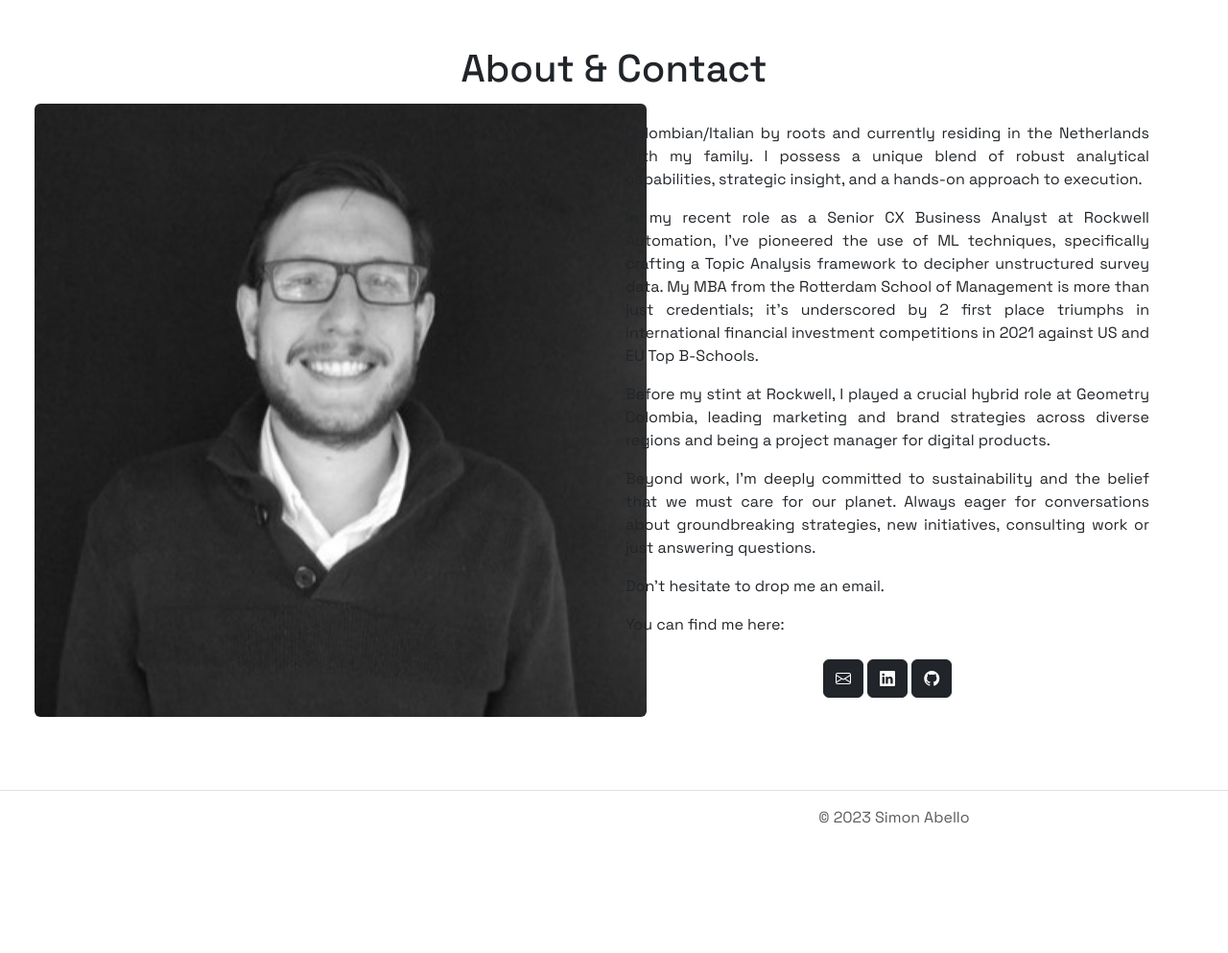
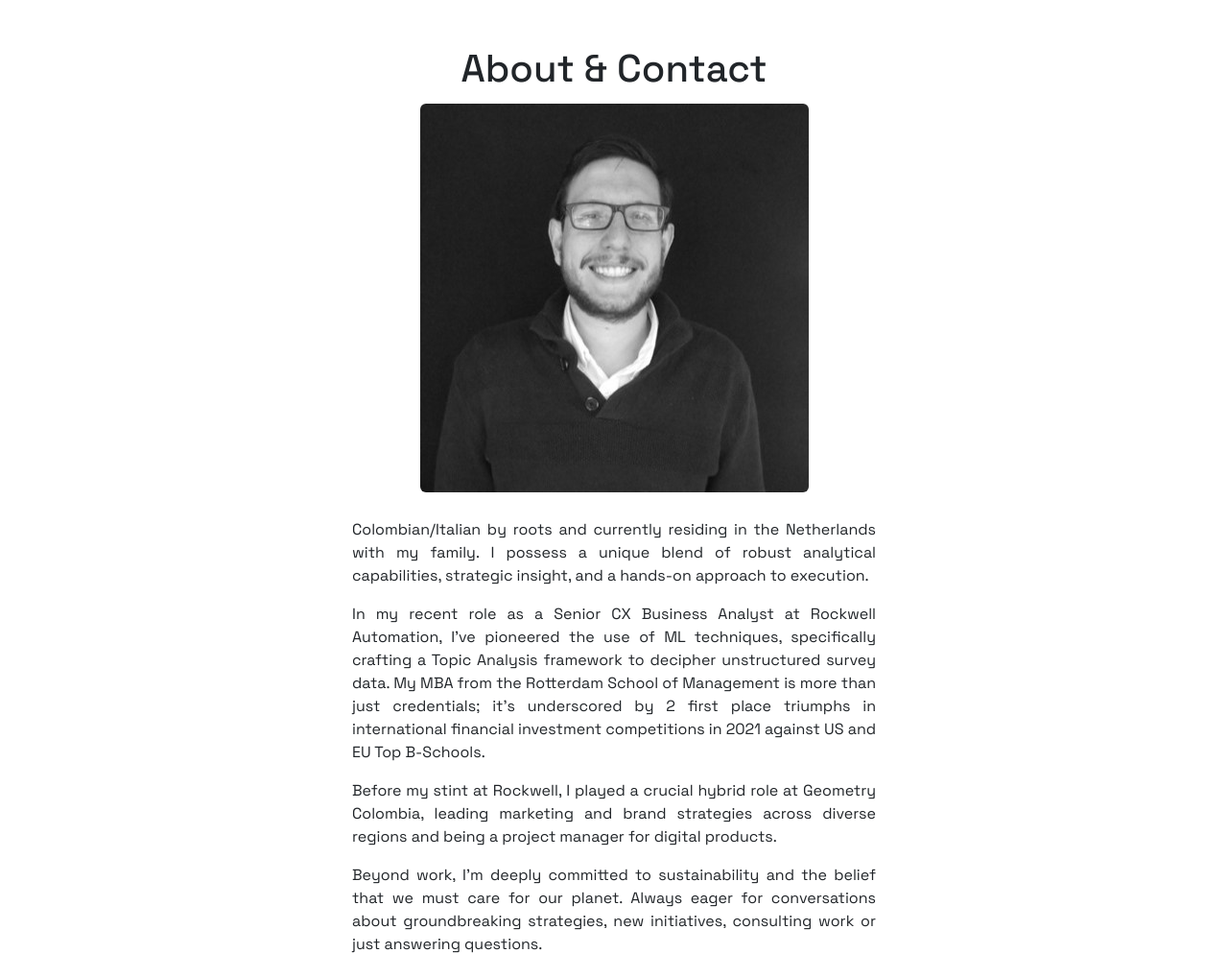
Before and after one commit to abellosimon/portfolio-website, a Flask app: page /about in a window 1280 px wide. Shown: the part 56-1049 px from the top of the page at 96% size. Before the commit the page ends 914 px from the top, so only its background shows below. Run offline with Flask 3, Linux system fonts and the light colour scheme.

Commit message:
changed cv and adjusted image in about

```diff
--- a/templates/about.html
+++ b/templates/about.html
@@ -8,9 +8,9 @@
                 <h1>About & Contact</h1>
                 <div class="row justify-content-center">
                     <!-- Image Column -->
-                    <div class="col-md-6 d-flex justify-content-center">
+                    <div class="cols-md-6 d-flex justify-content-center">
                         <img src="../static/foto_simon.jpg" alt="Profile Image"
-                            class="rounded float-start m-1 rounded d-none d-md-block">
+                            class="rounded float-start m-1 rounded d-none d-md-block" >
                     </div>
 
                     <!-- Text and Buttons Column -->
```
Also changed, not shown: 1 other file.
